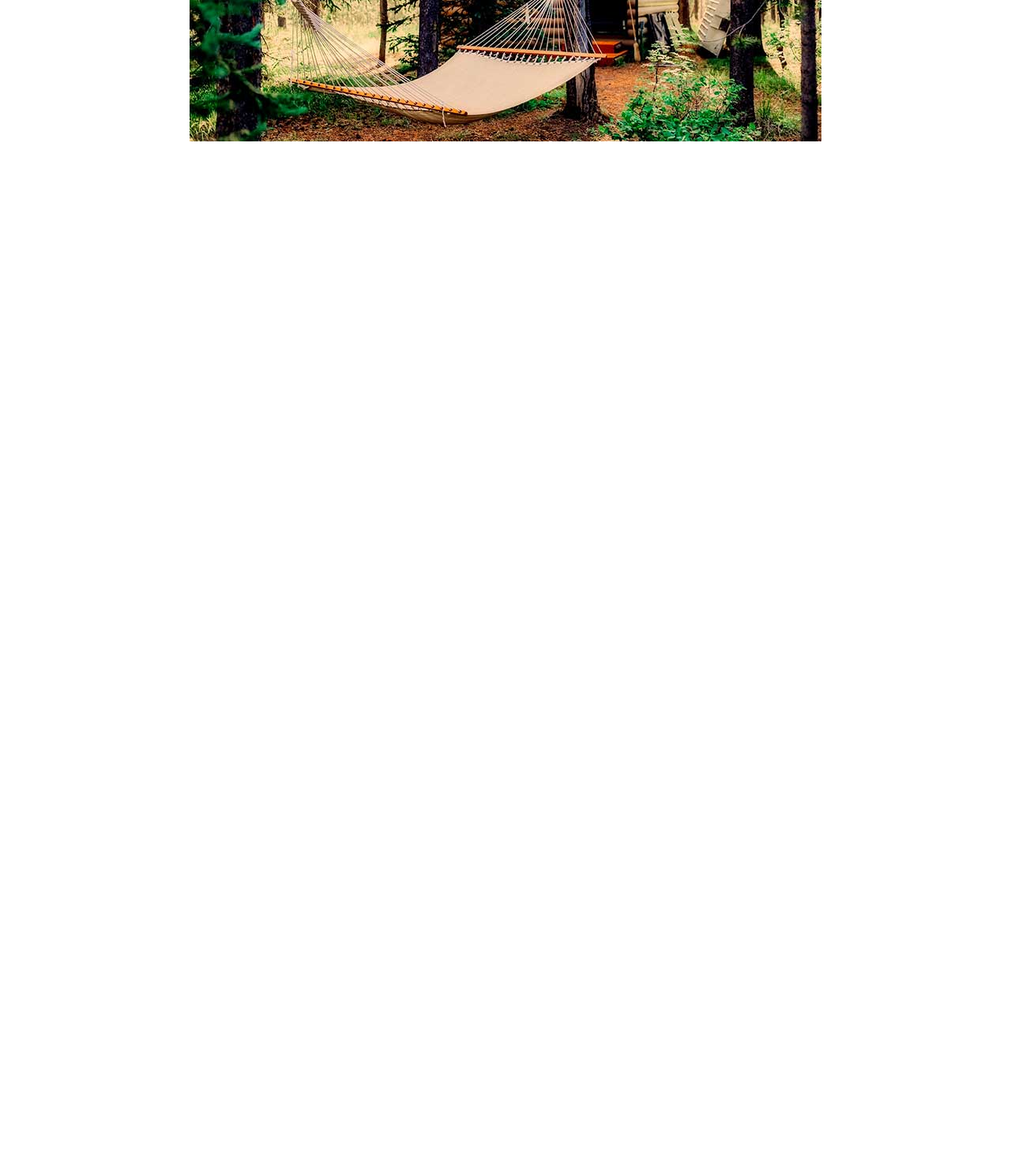
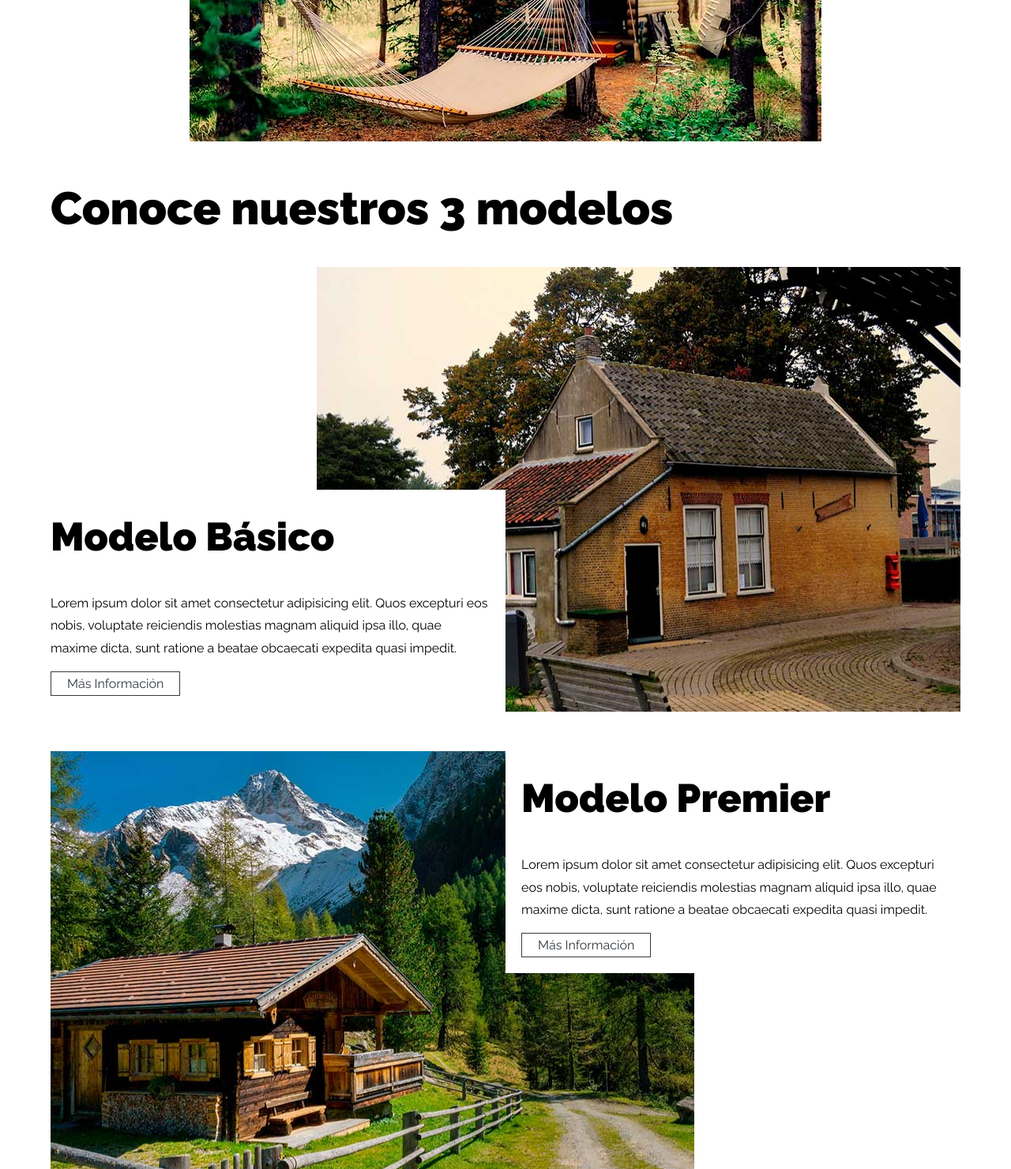
Before and after one commit to ronaldo071515/webArquitectura, a plain HTML site: page index.html in a window 1280 px wide. Shown: the part 1320-2800 px from the top of the page at 79% size. Before the commit the page ends 1499 px from the top, so only its background shows below. Drawn offline with Linux system fonts and the light colour scheme.

Commit message:
add section models

```diff
--- a/css/styles.css
+++ b/css/styles.css
@@ -251,3 +251,68 @@ img {
 .contenido-nosotros p {
 	margin-bottom: 1rem;
 }
+
+/* Modelos */
+
+.modelo {
+	display: grid;
+	grid-template-rows: repeat(2, 1fr);
+	background-repeat: no-repeat;
+	background-position: bottom center;
+	margin-bottom: 5rem;
+}
+.modelo:last-of-type {
+	margin-bottom: 0;
+}
+
+@media (min-width: 768px) {
+	.modelo {
+		grid-template-columns: repeat(2, 1fr);
+	}
+}
+
+.contenido-modelo {
+	padding: 5rem;
+	background-color: var(--blanco);
+}
+
+.basico {
+	background-image: url(../img/modelo_basico.jpg);
+}
+
+@media (min-width: 768px) {
+	.basico {
+		background-position: top right;
+	}
+	.basico .contenido-modelo {
+		grid-row: 2 / 3;
+		padding: 2rem 2rem 2rem 0;
+	}
+}
+
+.premier {
+	background-image: url(../img/modelo_premier.jpg);
+}
+
+@media (min-width: 768px) {
+	.premier {
+		background-position: top left;
+	}
+	.premier .contenido-modelo {
+		grid-column: 2 / 3;
+		padding: 2rem;
+	}
+}
+
+.elite {
+	background-image: url(../img/modelo_elite.jpg);
+}
+
+@media (min-width: 768px) {
+	.elite {
+		background-position: top right;
+	}
+	.elite .contenido-modelo {
+		padding: 2rem 2rem 2rem 0;
+	}
+}
--- a/index.html
+++ b/index.html
@@ -45,5 +45,32 @@
 		</div>
 	</section>
 
+	<main class="contenedor mt-5">
+		<h2>Conoce nuestros 3 modelos</h2>
+		<div class="modelo basico">
+			<div class="contenido-modelo">
+				<h3>Modelo Básico</h3>
+				<p>Lorem ipsum dolor sit amet consectetur adipisicing elit. Quos excepturi eos nobis, voluptate reiciendis molestias magnam aliquid ipsa illo, quae maxime dicta, sunt ratione a beatae obcaecati expedita quasi impedit.</p>
+				<a href="#" class="btn">Más Información</a>
+			</div>
+		</div><!-- .modelo -->
+
+		<div class="modelo premier">
+			<div class="contenido-modelo">
+				<h3>Modelo Premier</h3>
+				<p>Lorem ipsum dolor sit amet consectetur adipisicing elit. Quos excepturi eos nobis, voluptate reiciendis molestias magnam aliquid ipsa illo, quae maxime dicta, sunt ratione a beatae obcaecati expedita quasi impedit.</p>
+				<a href="#" class="btn">Más Información</a>
+			</div>
+		</div><!-- .modelo -->
+
+		<div class="modelo elite">
+			<div class="contenido-modelo">
+				<h3>Modelo Elite</h3>
+				<p>Lorem ipsum dolor sit amet consectetur adipisicing elit. Quos excepturi eos nobis, voluptate reiciendis molestias magnam aliquid ipsa illo, quae maxime dicta, sunt ratione a beatae obcaecati expedita quasi impedit.</p>
+				<a href="#" class="btn">Más Información</a>
+			</div>
+		</div><!-- .modelo -->
+	</main>
+
 </body>
 </html>
```
